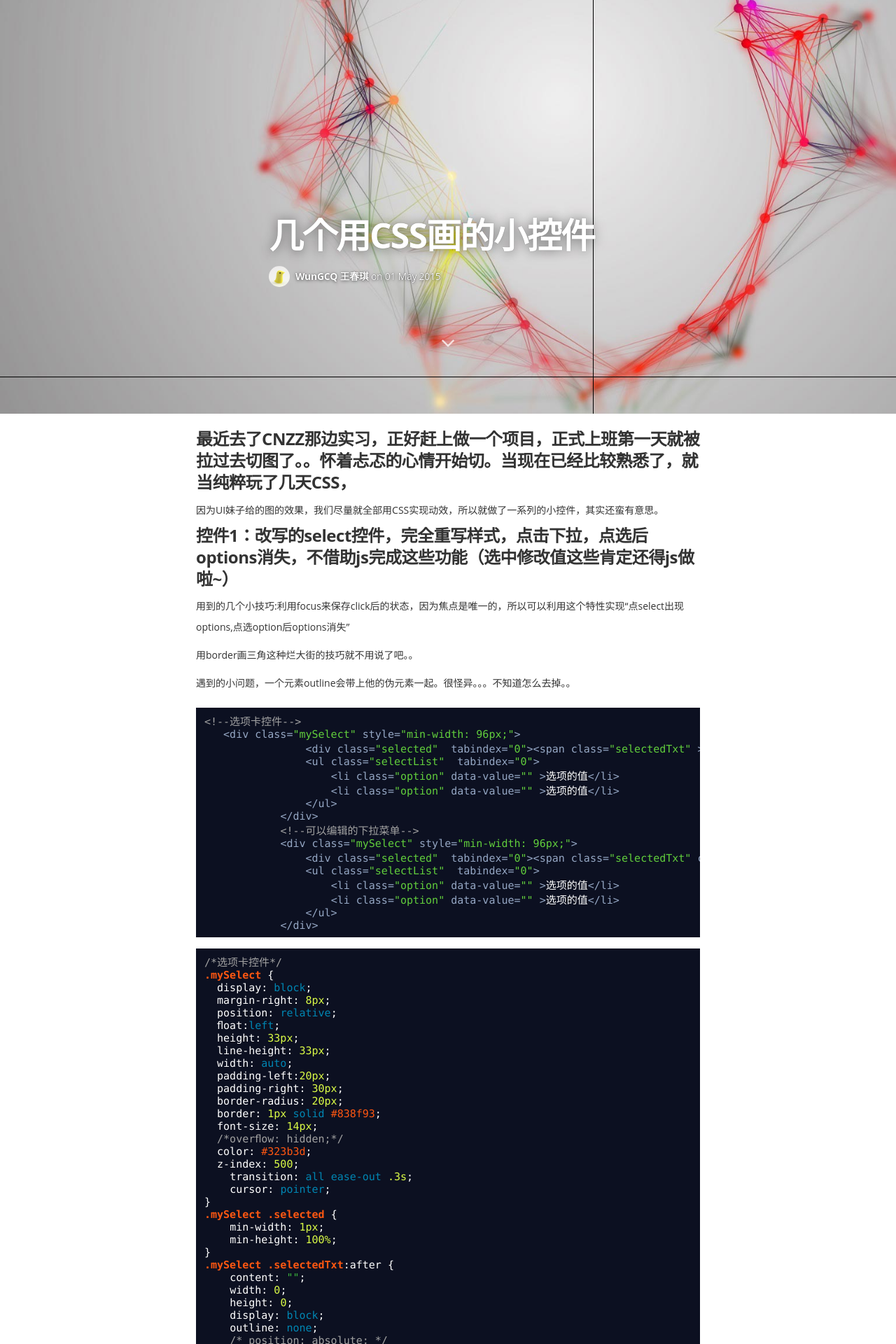
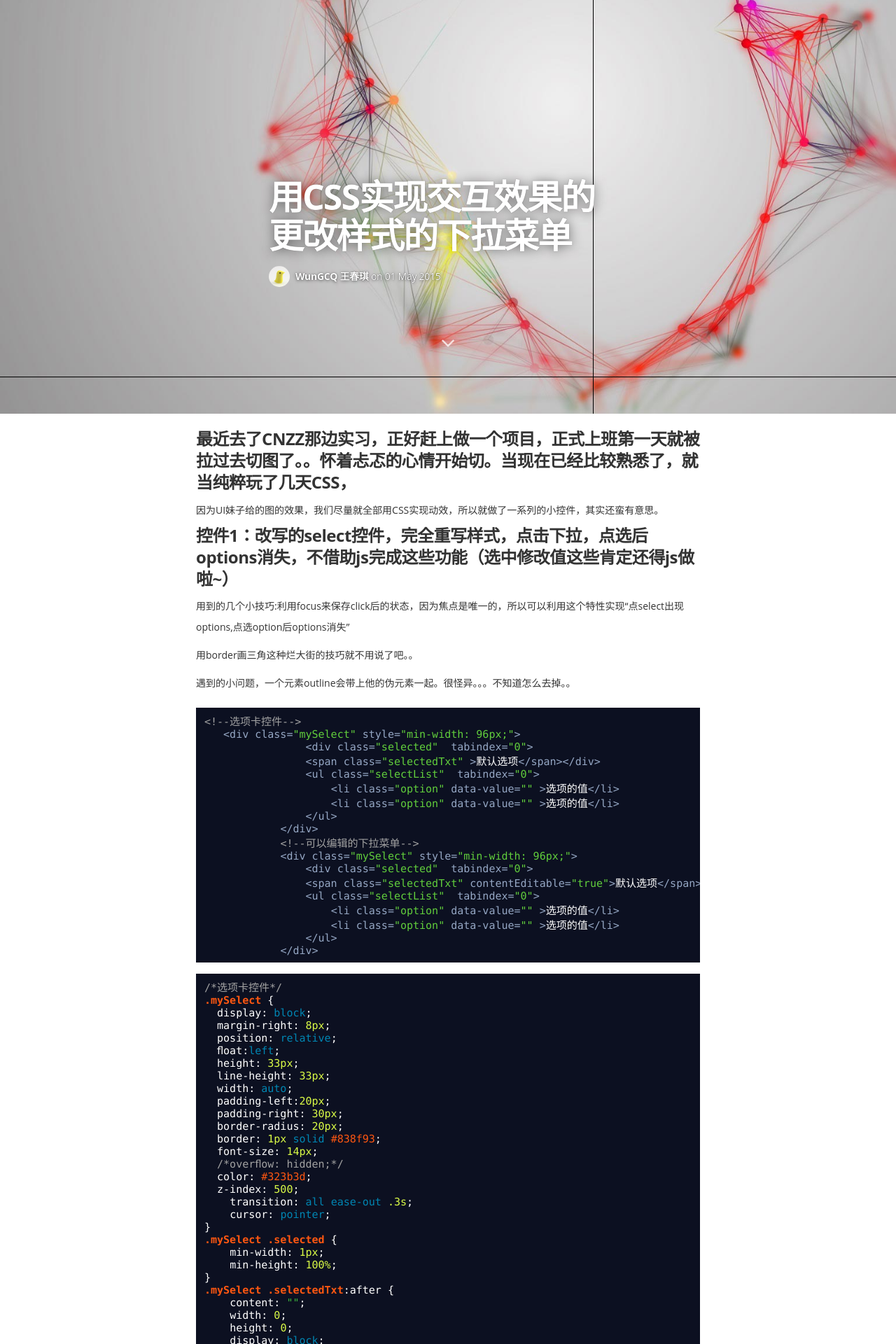
Before and after one commit to wcqblog/wcqblog.github.io, a Jekyll site: the page built from _posts/2015-05-01-用CSS实现交互效果的更改样式的下拉菜单.markdown, in a window 1280 px wide. Shown: the part 309-2229 px from the top of the page at 70% size. Built offline with Jekyll 4.4.1, drawn with Linux system fonts in a browser that asks for light colours; nearby versions of some CDN libraries; some web fonts are replaced; Markdown is read by kramdown in place of the engine named in the settings; comment, search, counter and statistics services are not loaded; some of the changed text lies outside the part shown.

Commit message:
Update 2015-05-01-用CSS实现交互效果的更改样式的下拉菜单.markdown

````diff
--- a/_posts/2015-05-01-用CSS实现交互效果的更改样式的下拉菜单.markdown
+++ b/_posts/2015-05-01-用CSS实现交互效果的更改样式的下拉菜单.markdown
@@ -1,6 +1,6 @@
 ---
 layout: post
-title:  "几个用CSS画的小控件"
+title:  "用CSS实现交互效果的更改样式的下拉菜单"
 date:   2015-05-01 12:10:00
 categories: 前端 CSS
 tags: Webfrontend
@@ -20,7 +20,8 @@ image: /assets/article_images/2015-01-25-webgl-shader/plexus.jpg
 ```html
 <!--选项卡控件-->
    <div class="mySelect" style="min-width: 96px;">
-                <div class="selected"  tabindex="0"><span class="selectedTxt" >默认选项</span></div>
+                <div class="selected"  tabindex="0">
+                <span class="selectedTxt" >默认选项</span></div>
                 <ul class="selectList"  tabindex="0">
                     <li class="option" data-value="" >选项的值</li>
                     <li class="option" data-value="" >选项的值</li>
@@ -28,7 +29,8 @@ image: /assets/article_images/2015-01-25-webgl-shader/plexus.jpg
             </div>
             <!--可以编辑的下拉菜单-->
             <div class="mySelect" style="min-width: 96px;">
-                <div class="selected"  tabindex="0"><span class="selectedTxt" contentEditable="true">默认选项</span></div>
+                <div class="selected"  tabindex="0">
+                <span class="selectedTxt" contentEditable="true">默认选项</span></div>
                 <ul class="selectList"  tabindex="0">
                     <li class="option" data-value="" >选项的值</li>
                     <li class="option" data-value="" >选项的值</li>
@@ -154,10 +156,12 @@ overflow: auto;
 
 <style>
   .mySelect {
-  display: block;
+  display: inline-block;
+  vertical-align: bottom;
+  margin-bottom:180px;
   margin-right: 8px;
   position: relative;
-  float:left;
+
   height: 33px;
   line-height: 33px;
   width: auto;
@@ -249,16 +253,18 @@ overflow: auto;
     outline: none;
 }
 </style>
-<div class="mySelect" style="min-width: 96px;">
-                <div class="selected"  tabindex="0"><span class="selectedTxt" >默认选项</span></div>
+<div class="mySelect" style="width: 96px;">
+                <div class="selected"  tabindex="0">
+                <span class="selectedTxt" >默认选项</span></div>
                 <ul class="selectList"  tabindex="0">
                     <li class="option" data-value="" >选项的值</li>
                     <li class="option" data-value="" >选项的值</li>
                 </ul>
             </div>
-            <!--可以编辑的下拉菜单-->
-            <div class="mySelect" style="min-width: 96px;">
-                <div class="selected"  tabindex="0"><span class="selectedTxt" contentEditable="true">默认选项</span></div>
+
+            <div class="mySelect" style="width: 96px;">
+                <div class="selected"  tabindex="0">
+                <span class="selectedTxt" contentEditable="true">默认选项</span></div>
                 <ul class="selectList"  tabindex="0">
                     <li class="option" data-value="" >选项的值</li>
                     <li class="option" data-value="" >选项的值</li>
````
